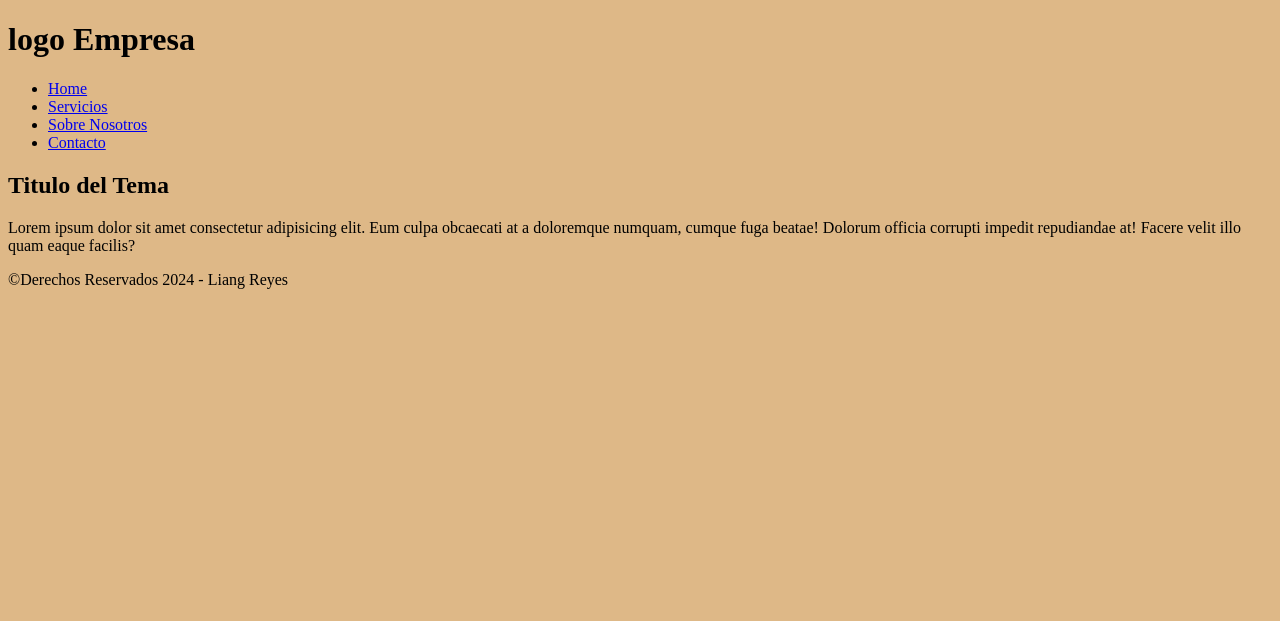
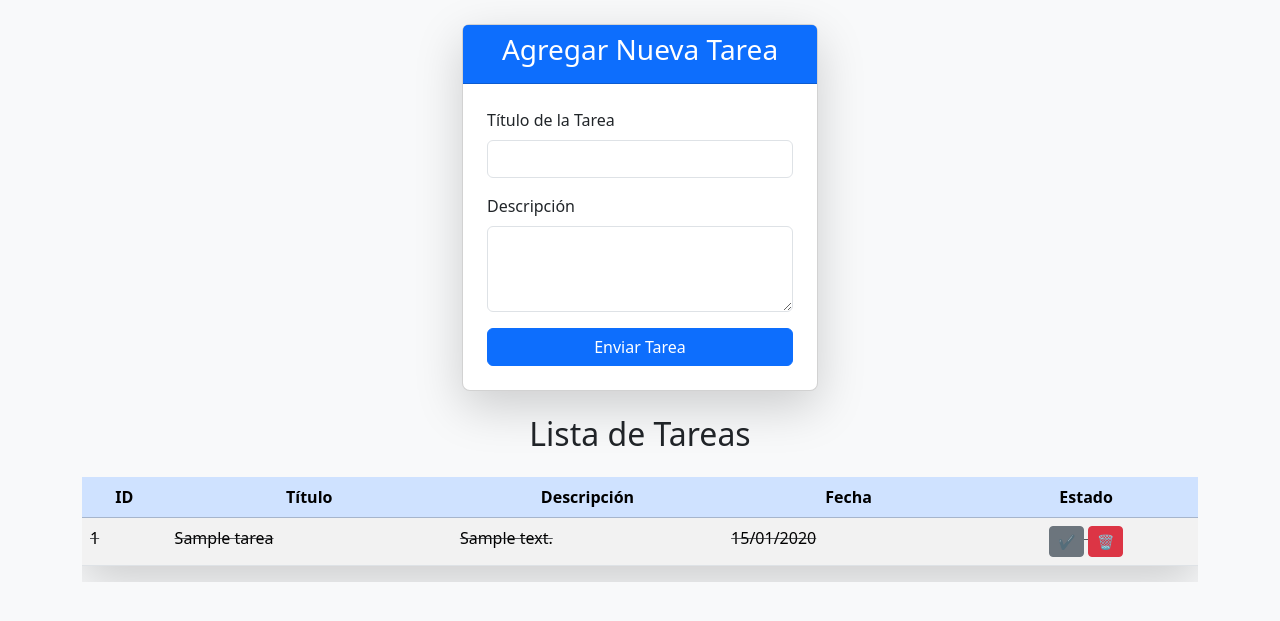
Before and after one commit to liangreyes12/Proyectos-Web-con-Python, a Flask app: page / in a window 1280 px wide. Shown: the top 621 px of the page. Run offline with Flask 3, Linux system fonts and the light colour scheme; tables that the repository leaves empty hold one stand-in row (values such as "Sample post").

Commit message:
Proyecto ToDo List con Flask

```diff
--- a/app/app.py
+++ b/app/app.py
@@ -1,10 +1,45 @@
-from flask import Flask, render_template
+from flask import Flask, render_template, request, redirect, url_for, jsonify
+from models import db, Tarea
 
 app = Flask(__name__)
 
-@app.route("/")
-def home():
-    return render_template("index.html")
+# Configuración de la base de datos
+app.config['SQLALCHEMY_DATABASE_URI'] = 'sqlite:///database.db'
+app.config['SQLALCHEMY_TRACK_MODIFICATIONS'] = False
+app.secret_key = "clave_secreta"
+
+db.init_app(app)
+
+# Crear las tablas en la base de datos
+with app.app_context():
+    db.create_all()
+
+@app.route("/", methods=["GET", "POST"])
+def index():
+    if request.method == "POST":
+        titulo = request.form["titulo"]
+        descripcion = request.form["descripcion"]
+        nueva_tarea = Tarea(titulo=titulo, descripcion=descripcion, realizada=False)
+        db.session.add(nueva_tarea)
+        db.session.commit()
+        return redirect(url_for("index"))
+
+    tareas = Tarea.query.all()
+    return render_template("index.html", tareas=tareas)
+
+@app.route("/realizar/<int:tarea_id>")
+def marcar_realizada(tarea_id):
+    tarea = Tarea.query.get_or_404(tarea_id)
+    tarea.realizada = not tarea.realizada
+    db.session.commit()
+    return jsonify({"realizada": tarea.realizada})  # Devuelve JSON para actualizar UI sin recargar
+
+@app.route("/eliminar/<int:tarea_id>")
+def eliminar_tarea(tarea_id):
+    tarea = Tarea.query.get_or_404(tarea_id)
+    db.session.delete(tarea)
+    db.session.commit()
+    return redirect(url_for("index"))
 
 if __name__ == "__main__":
     app.run(debug=True)
--- a/app/static/css/style.css
+++ /dev/null
@@ -1,3 +0,0 @@
-body{
-    background-color: burlywood;
-}
--- /dev/null
+++ b/app/static/js/scripts.js
@@ -0,0 +1,20 @@
+function marcarRealizada(tareaId) {
+    fetch(`/realizar/${tareaId}`)
+        .then(response => response.json())
+        .then(data => {
+            let tareaFila = document.getElementById(`tarea-${tareaId}`);
+            let btn = document.getElementById(`btn-${tareaId}`);
+
+            if (data.realizada) {
+                tareaFila.classList.add("text-decoration-line-through", "text-muted");
+                btn.classList.remove("btn-success");
+                btn.classList.add("btn-secondary");
+                btn.innerHTML = "✔";
+            } else {
+                tareaFila.classList.remove("text-decoration-line-through", "text-muted");
+                btn.classList.remove("btn-secondary");
+                btn.classList.add("btn-success");
+                btn.innerHTML = "✖";
+            }
+        });
+}
--- a/app/templates/index.html
+++ b/app/templates/index.html
@@ -1,36 +1,81 @@
 <!DOCTYPE html>
-<html lang="es"
+<html lang="es">
+<head>
     <meta charset="UTF-8">
     <meta name="viewport" content="width=device-width, initial-scale=1.0">
-    <title>Inicio</title>
-    <link rel="stylesheet" href="{{ url_for('static', filename='css/style.css') }}">
+    <title>ToDo List</title>
+
+    <!-- Bootstrap CSS -->
+    <link href="https://cdn.jsdelivr.net/npm/bootstrap@5.3.3/dist/css/bootstrap.min.css" rel="stylesheet" integrity="sha384-QWTKZyjpPEjISv5WaRU9OFeRpok6YctnYmDr5pNlyT2bRjXh0JMhjY6hW+ALEwIH" crossorigin="anonymous">
 </head>
-<body>
-    <header>
-        <h1>logo Empresa</h1>
-        <nav>
-            <ul>
-                <li><a href="#">Home</a></li>
-                <li><a href="#">Servicios</a></li>
-                <li><a href="#">Sobre Nosotros</a></li>
-                <li><a href="#">Contacto</a></li>
-            </ul>
-        </nav>
-    </header>
+<body class="bg-light">
 
-    <main>
-        <section>
-            <h1>Titulo del Tema</h1>
-            <p>
-                Lorem ipsum dolor sit amet consectetur adipisicing elit.
-                Eum culpa obcaecati at a doloremque numquam, cumque fuga beatae! Dolorum officia corrupti
-                impedit repudiandae at! Facere velit illo quam eaque facilis?
-            </p>
+    <main class="container d-flex flex-column align-items-center mt-4 mb-4">
+
+        <!-- Sección Formulario -->
+        <section class="w-100">
+            <div class="row justify-content-center">
+                <div class="col-12 col-md-6 col-lg-4">
+                    <div class="card shadow-lg rounded-3">
+                        <div class="card-header bg-primary text-white text-center">
+                            <h3>Agregar Nueva Tarea</h3>
+                        </div>
+                        <div class="card-body p-4">
+                            <form action="" method="post">
+                                <div class="mb-3">
+                                    <label for="titulo" class="form-label">Título de la Tarea</label>
+                                    <input type="text" id="titulo" name="titulo" class="form-control" required>
+                                </div>
+                                <div class="mb-3">
+                                    <label for="descripcion" class="form-label">Descripción</label>
+                                    <textarea id="descripcion" name="descripcion" class="form-control" rows="3" required></textarea>
+                                </div>
+                                <div class="d-grid">
+                                    <button type="submit" class="btn btn-primary">Enviar Tarea</button>
+                                </div>
+                            </form>
+                        </div>
+                    </div>
+                </div>
+            </div>
+        </section>
+
+        <!-- Sección Lista de Tareas -->
+        <section class="w-100 mt-4">
+            <h2 class="text-center mb-4">Lista de Tareas</h2>
+            <div class="table-responsive">
+                <table class="table table-striped table-hover shadow-lg">
+                    <thead class="table-primary text-center">
+                        <tr>
+                            <th>ID</th>
+                            <th>Título</th>
+                            <th>Descripción</th>
+                            <th>Fecha</th>
+                            <th>Estado</th>
+                        </tr>
+                    </thead>
+                    <tbody>
+                        {% for tarea in tareas %}
+                        <tr class="{% if tarea.realizada %}text-decoration-line-through text-muted{% endif %}" id="tarea-{{ tarea.id }}">
+                            <td>{{ tarea.id }}</td>
+                            <td class="titulo">{{ tarea.titulo }}</td>
+                            <td class="descripcion">{{ tarea.descripcion }}</td>
+                            <td>{{ tarea.fecha.strftime('%d/%m/%Y') }}</td>
+                            <td class="text-center">
+                                <button onclick="marcarRealizada({{ tarea.id }})" class="btn btn-sm {% if tarea.realizada %}btn-secondary{% else %}btn-success{% endif %}" id="btn-{{ tarea.id }}">
+                                    {% if tarea.realizada %}✔{% else %}✖{% endif %}
+                                </button>
+                                <a href="{{ url_for('eliminar_tarea', tarea_id=tarea.id) }}" class="btn btn-danger btn-sm">🗑</a>
+                            </td>
+                        </tr>
+                        {% endfor %}
+                    </tbody>
+                </table>
+            </div>
         </section>
     </main>
-
-    <footer>
-        <p>&copy;Derechos Reservados 2024 - Liang Reyes</p>
-    </footer>
+    <!-- Bootstrap JS -->
+    <script src="https://cdn.jsdelivr.net/npm/bootstrap@5.3.3/dist/js/bootstrap.bundle.min.js" integrity="sha384-YvpcrYf0tY3lHB60NNkmXc5s9fDVZLESaAA55NDzOxhy9GkcIdslK1eN7N6jIeHz" crossorigin="anonymous"></script>
+    <script src="{{ url_for('static', filename='js/scripts.js') }}"></script>
 </body>
 </html>
```
Also changed, not shown: app/models.py (added, +11 -0 lines), app/database.db (added), app/instance/database.db (added), app/requirements.txt (added).
